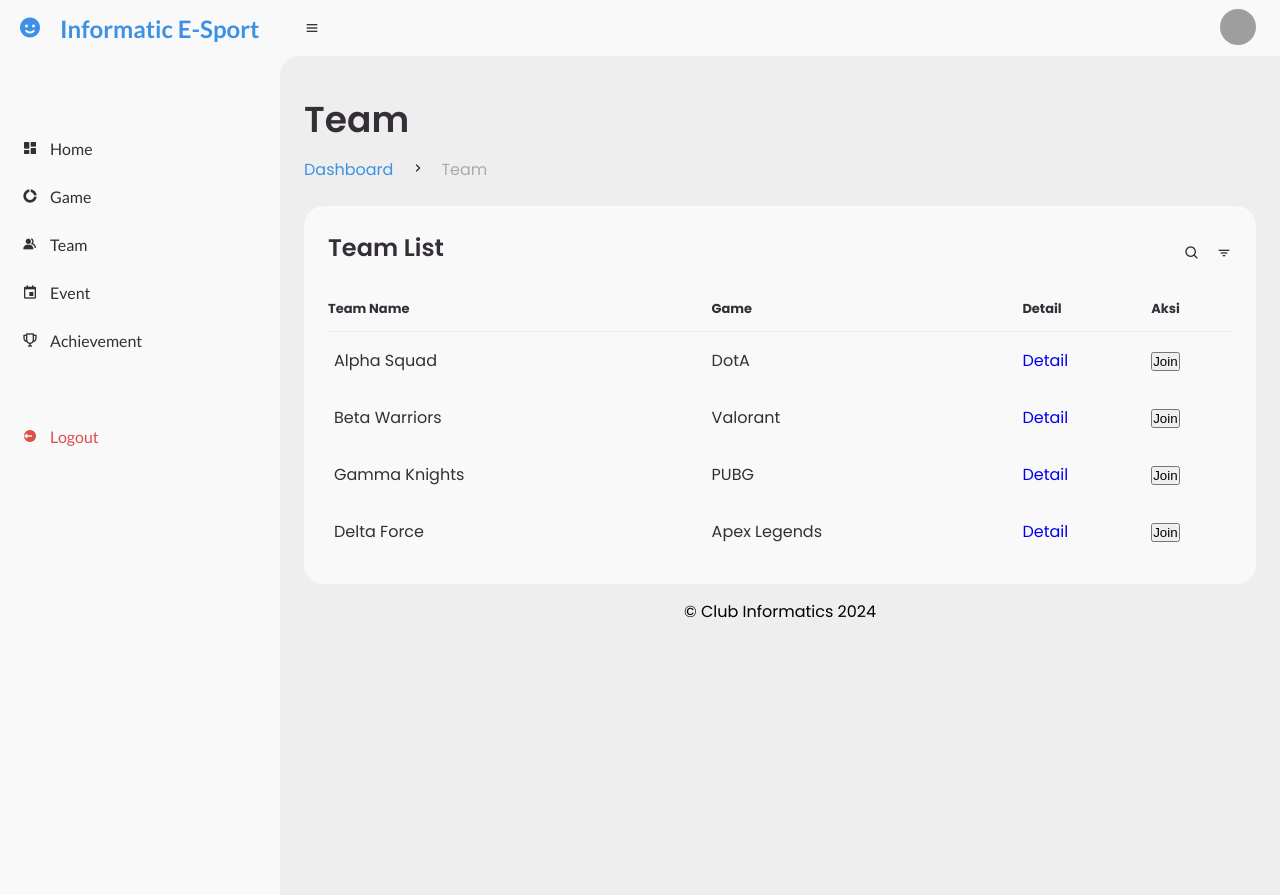
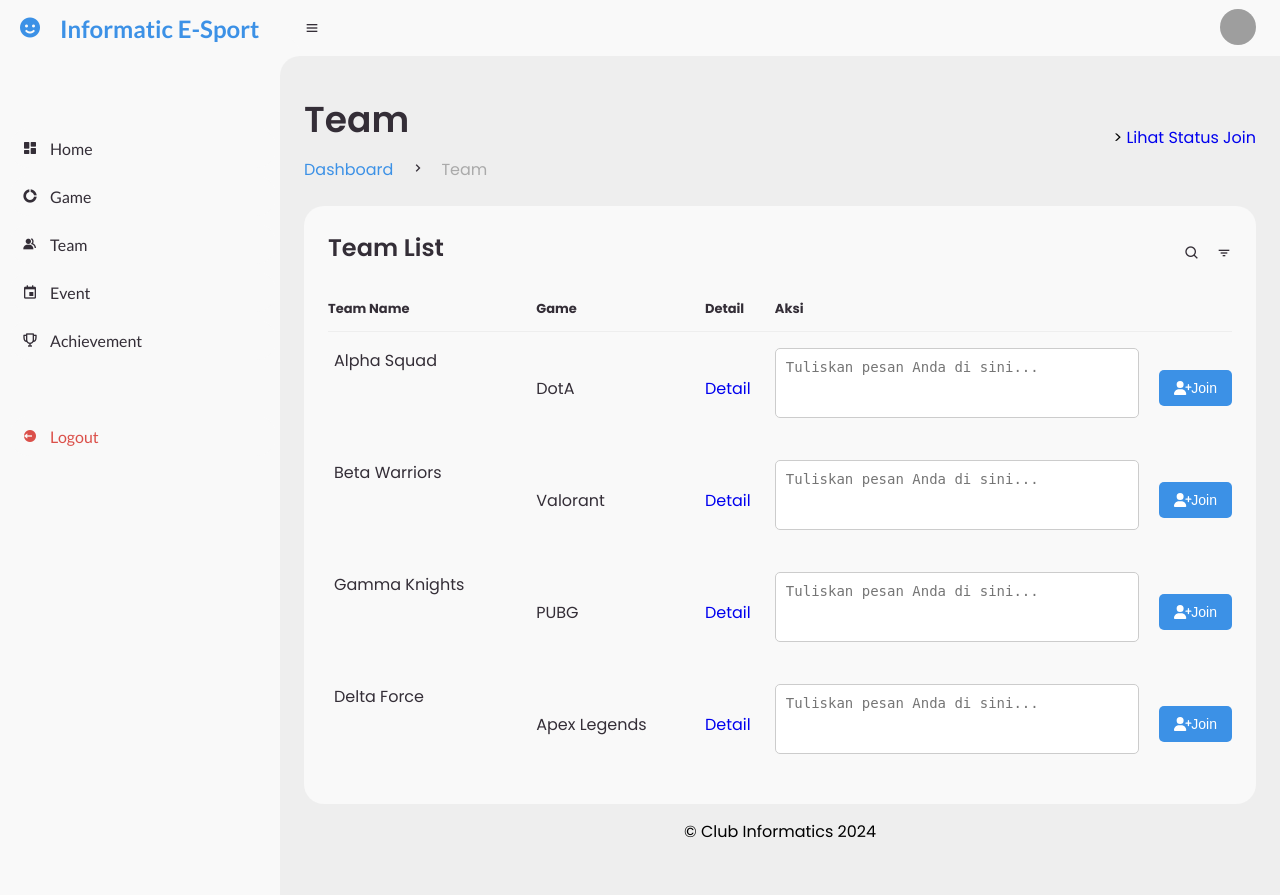
Before and after one commit to nathanielglenn02/capstone_fsp, a PHP site: page /Capstone-FSP/member/team/team.php in a window 1280 px wide. Run offline with PHP 8.4, Linux system fonts and the light colour scheme; a user stored in the database is signed in; data comes from the database, SQL or seed files in the repository; some libraries are stand-ins or nearby versions; grey boxes are pictures that could not be loaded.

Commit message:
member aju proposal

```diff
--- a/class/classJoinProposal.php
+++ b/class/classJoinProposal.php
@@ -0,0 +1,89 @@
+<?php
+class JoinProposal
+{
+    private $id;
+    private $idmember;
+    private $idteam;
+    private $description;
+    private $status;
+
+    // Constructor
+    public function __construct($id, $idmember, $idteam, $description, $status)
+    {
+        $this->id = $id;
+        $this->idmember = $idmember;
+        $this->idteam = $idteam;
+        $this->description = $description;
+        $this->status = $status;
+    }
+
+    // Fungsi untuk mengambil semua proposal berdasarkan id member
+    public static function getProposalsByMember($koneksi, $idmember)
+    {
+        $query = "SELECT * FROM join_proposal WHERE idmember = ?";
+        $stmt = $koneksi->prepare($query);
+        $stmt->bind_param("i", $idmember);
+        $stmt->execute();
+        $result = $stmt->get_result();
+
+        $proposals = [];
+        while ($row = $result->fetch_assoc()) {
+            $proposals[] = new self(
+                $row['idjoin_proposal'],
+                $row['idmember'],
+                $row['idteam'],
+                $row['description'],
+                $row['status']
+            );
+        }
+        return $proposals;
+    }
+
+    // Fungsi untuk mendapatkan proposal berdasarkan id member dan id team
+    public static function getProposalByMemberAndTeam($koneksi, $idmember, $idteam)
+    {
+        $query = "SELECT * FROM join_proposal WHERE idmember = ? AND idteam = ?";
+        $stmt = $koneksi->prepare($query);
+        $stmt->bind_param("ii", $idmember, $idteam);
+        $stmt->execute();
+        $result = $stmt->get_result();
+        $row = $result->fetch_assoc();
+
+        if ($row) {
+            return new self(
+                $row['idjoin_proposal'],
+                $row['idmember'],
+                $row['idteam'],
+                $row['description'],
+                $row['status']
+            );
+        }
+        return null;
+    }
+
+    // Fungsi untuk membuat proposal baru
+    public static function createProposal($koneksi, $idmember, $idteam, $description)
+    {
+        $status = 'waiting'; // Status default
+        $query = "INSERT INTO join_proposal (idmember, idteam, description, status) VALUES (?, ?, ?, ?)";
+        $stmt = $koneksi->prepare($query);
+        $stmt->bind_param("iiss", $idmember, $idteam, $description, $status);
+        $stmt->execute();
+    }
+
+    // Getter methods
+    public function getTeamId()
+    {
+        return $this->idteam;
+    }
+
+    public function getDescription()
+    {
+        return $this->description;
+    }
+
+    public function getStatus()
+    {
+        return $this->status;
+    }
+}
--- a/member/team/team.php
+++ b/member/team/team.php
@@ -8,16 +8,12 @@ if (!isset($_SESSION['idmember'])) {
 
 require_once('../../service/config.php');
 require_once('../../class/classTeam.php');
+require_once('../../class/classJoinProposal.php');
 
 $title = "Team - Club Informatics 2024";
 require_once('../template/header.php');
 require_once('../template/sidebar.php');
 require_once('../template/navbar.php');
-
-if (!isset($_SESSION['user_id'])) {
-    header('Location: login.php');
-    exit();
-}
 
 $teams = Team::getAllTeams($koneksi);
 ?>
@@ -36,7 +32,11 @@ $teams = Team::getAllTeams($koneksi);
                 </li>
             </ul>
         </div>
+        <div class="right">>
+            <a href="join_status.php" class="btn btn-primary">Lihat Status Join</a>
+        </div>
     </div>
+
     <!-- Konten Utama -->
     <div class="table-data">
         <div class="order">
@@ -63,18 +63,33 @@ $teams = Team::getAllTeams($koneksi);
                         echo "<td><a href='detail_team.php?idteam=" . $team->getTeamId() . "'>Detail</a></td>";
                         echo "<td>";
 
-                        echo "<form method='POST' action='join_team.php'>";
+                        echo "<form method='POST' action='join_team.php' onsubmit='return confirmJoin()'>";
+                        echo "<div class='form-group'>";
+                        echo "<textarea name='description' placeholder='Tuliskan pesan Anda di sini...' rows='3'></textarea>";
+                        echo "<button type='submit' class='btn btn-join'><i class='fas fa-user-plus'></i>Join</button>";
+                        echo "</div>";
                         echo "<input type='hidden' name='idteam' value='" . $team->getTeamId() . "'>";
-                        echo "<button type='submit'>Join</button>";
                         echo "</form>";
+
                         echo "</td>";
                         echo "</tr>";
                     }
                     ?>
                 </tbody>
+
+
+
+
+
             </table>
         </div>
     </div>
+
+    <script>
+        function confirmJoin() {
+            return confirm("Apakah Anda yakin ingin bergabung dengan tim ini?");
+        }
+    </script>
 
     <?php
     require_once('../template/footer.php');
--- a/style.css
+++ b/style.css
@@ -64,20 +64,46 @@ li {
     border-color: var(--blue);
 }
 
-.btn-login {
-    background-color: var(--blue);
+textarea {
+    width: 100%;
+    max-width: 600px;
+    padding: 10px;
+    font-size: 14px;
+    border-radius: 5px;
+    border: 1px solid #ccc;
+    resize: none;
+    margin-bottom: 10px;
+}
+
+.btn-join {
+    background-color: #3C91E6;
     color: white;
-    padding: 10px 20px;
-    font-size: 16px;
+    padding: 10px 15px;
+    font-size: 14px;
     border: none;
     border-radius: 5px;
     cursor: pointer;
-    width: 100%;
+    display: flex;
+    align-items: center;
+    justify-content: center;
+    transition: background-color 0.3s ease;
+    margin-left: 10px;
 }
 
-.btn-login:hover {
-    background-color: var(--dark-grey);
+.btn-join:hover {
+    background-color: #2A6DB8;
 }
+
+.btn-join i {
+    margin-right: 5px;
+}
+
+.form-group {
+    display: flex;
+    align-items: center;
+    gap: 10px;
+}
+
 
 .register-link {
     margin-top: 20px;
```
Also changed, not shown: member/team/join_status.php (added, +72 -0 lines), member/team/join_team.php (+29 -0 lines).
